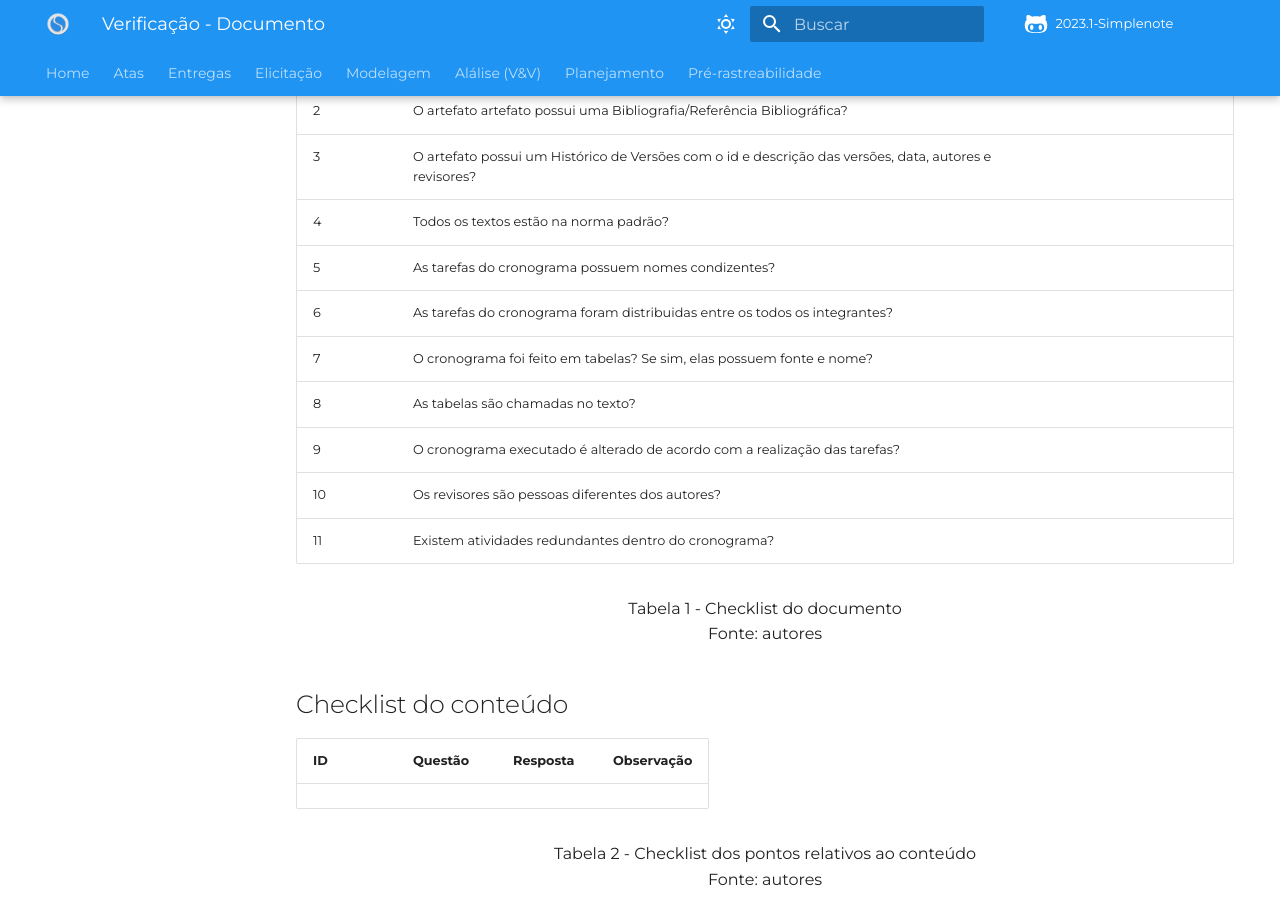
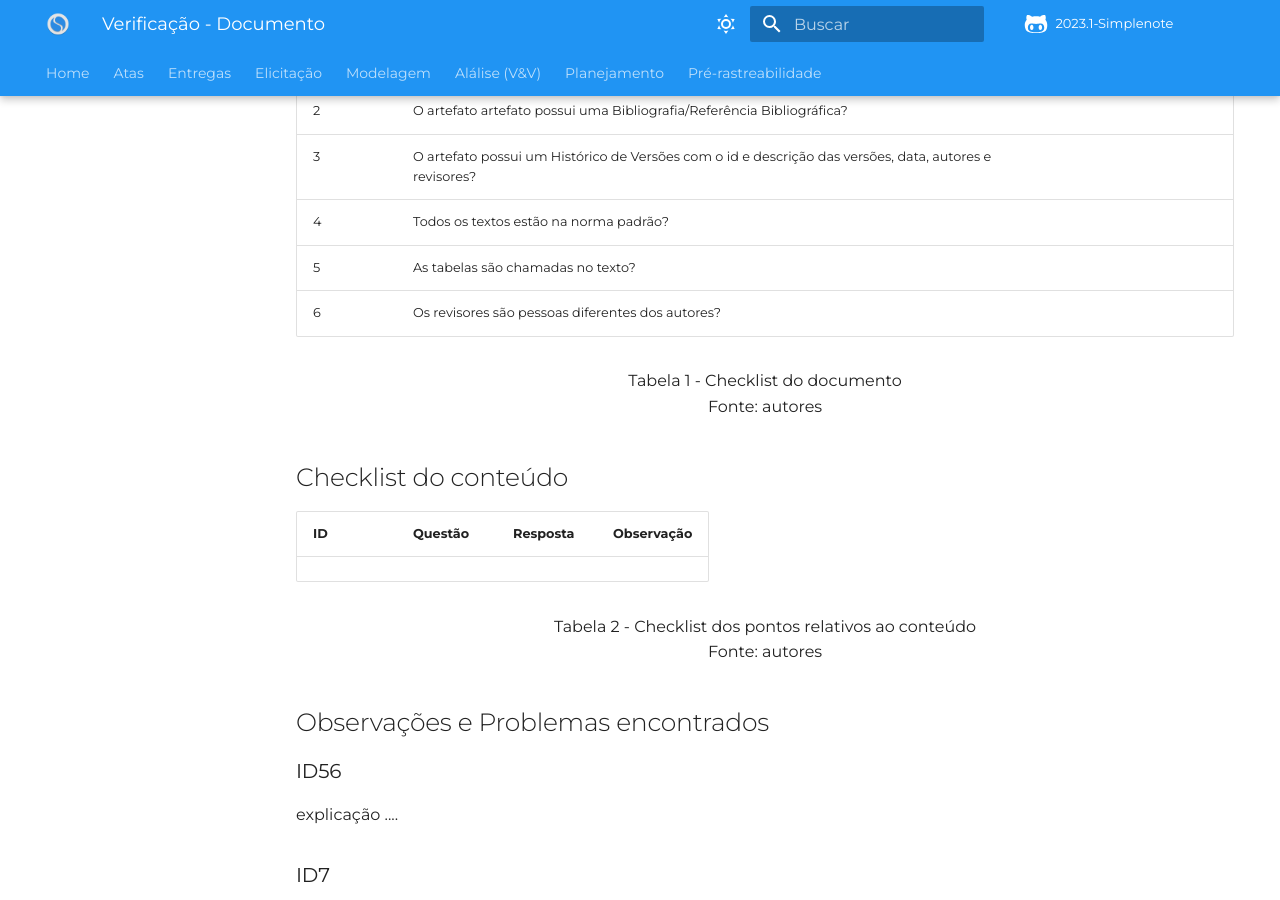
Before and after one commit to Requisitos-de-Software/2023.1-Simplenote, an MkDocs documentation site: the page built from docs/analise-grupo6/template.md, in a window 1280 px wide and 900 px high, scrolled down 793 px. Built offline with MkDocs 1.6.1 and Material for MkDocs 9.7.7, drawn with Linux system fonts in a browser that asks for light colours; some web fonts are replaced; comment, search, counter and statistics services are not loaded.

Commit message:
Update template.md

```diff
--- a/docs/analise-grupo6/template.md
+++ b/docs/analise-grupo6/template.md
@@ -20,13 +20,8 @@ Também temos o campo "Observação", um campo no qual pode ser feito algum come
 |2|O artefato artefato possui uma Bibliografia/Referência Bibliográfica?                                        |        |          ||
 |3|O artefato possui um Histórico de Versões com o id e descrição das versões, data, autores e revisores?       |        |          ||
 |4|Todos os textos estão na norma padrão?                                                                       |        |          ||
-|5|As tarefas do cronograma possuem nomes condizentes?                                                          |        |          ||
-|6|As tarefas do cronograma foram distribuidas entre os todos os integrantes?                                   |        |          ||
-|7|O cronograma foi feito em tabelas? Se sim, elas possuem fonte e nome?                                        |        |          ||
-|8|As tabelas são chamadas no texto?                                                                            |        |          ||
-|9|O cronograma executado é alterado de acordo com a realização das tarefas?                                    |        |          ||
-|10|Os revisores são pessoas diferentes dos autores?                                                             |        |          ||
-|11|Existem atividades redundantes dentro do cronograma?                                                         |        |          ||
+|5|As tabelas são chamadas no texto?                                                                            |        |          ||
+|6|Os revisores são pessoas diferentes dos autores?                                                             |        |
 
 <p align="center"> Tabela 1 - Checklist do documento <br> Fonte: autores </p>
 
```
